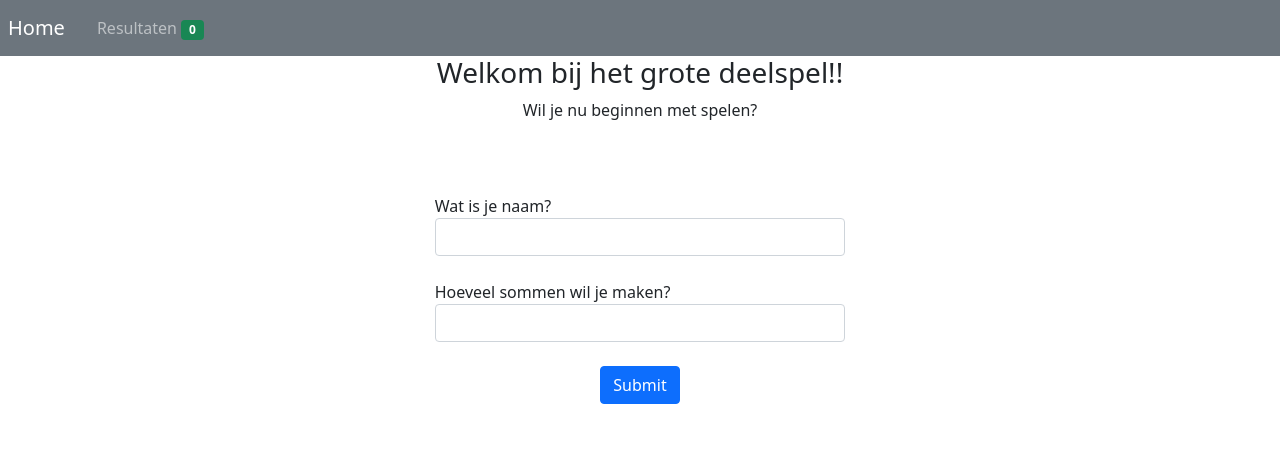
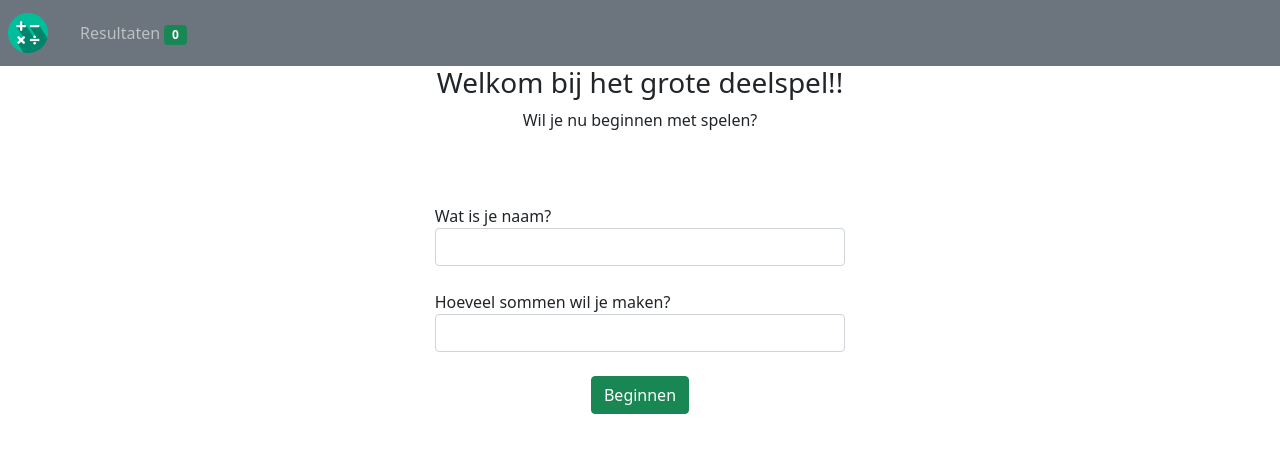
Before and after one commit to hesselonline/flask-delen, a Flask app: page / in a window 1280 px wide. Shown: the top 453 px of the page. Run offline with Flask 2, Linux system fonts and the light colour scheme; some libraries are stand-ins or nearby versions.

Commit message:
Change theming and logo
theme to green

```diff
--- a/app.py
+++ b/app.py
@@ -15,14 +15,14 @@ class QuizForm(FlaskForm):
     naam = StringField("Wat is je naam?", validators=[DataRequired()])
     aantal = IntegerField("Hoeveel sommen wil je maken?",
                           validators=[DataRequired()])
-    submit = SubmitField("Submit")
+    submit = SubmitField("Beginnen")
 
 
 class ExerciseForm(FlaskForm):
     antwoord = IntegerField("Wat is het antwoord?",
                             validators=[DataRequired()])
     rest = IntegerField("Wat is het rest getal?")
-    submit = SubmitField("Submit")
+    submit = SubmitField("Invoeren")
 
 
 app = Flask(__name__)
--- a/templates/base.html
+++ b/templates/base.html
@@ -12,14 +12,12 @@
 
     <nav class="navbar navbar-expand-lg navbar-dark bg-secondary">
 
-        <a class="navbar-brand px-2" href="{{url_for('index')}}">Home</a>
-        <button class="navbar-toggler" type="button" data-toggle="collapse" data-target="#navbarSupportedContent"
-            aria-controls="navbarSupportedContent" aria-expanded="false" aria-label="Toggle navigation">
-            <span class="navbar-toggler-icon"></span>
-        </button>
+        <a class="navbar-brand px-2" href="{{url_for('index')}}"><img src="/static/logo.png" alt="" width="40"
+                height="40"></a>
         <ul class="navbar-nav">
             <li class="nav-item">
-                <a class="nav-link" href="{{url_for('results')}}">Resultaten <span class="badge bg-success">{{aantal_goed}}</span></a>
+                <a class="nav-link" href="{{url_for('results')}}">Resultaten <span
+                        class="badge bg-success">{{aantal_goed}}</span></a>
             </li>
         </ul>
     </nav>
@@ -27,13 +25,13 @@
 
 
 
-        {% block content %}
+    {% block content %}
 
-        {% endblock %}
+    {% endblock %}
 
-        <script src="https://cdn.jsdelivr.net/npm/bootstrap@5.1.1/dist/js/bootstrap.bundle.min.js"
-            integrity="sha384-/bQdsTh/da6pkI1MST/rWKFNjaCP5gBSY4sEBT38Q/9RBh9AH40zEOg7Hlq2THRZ"
-            crossorigin="anonymous"></script>
+    <script src="https://cdn.jsdelivr.net/npm/bootstrap@5.1.1/dist/js/bootstrap.bundle.min.js"
+        integrity="sha384-/bQdsTh/da6pkI1MST/rWKFNjaCP5gBSY4sEBT38Q/9RBh9AH40zEOg7Hlq2THRZ"
+        crossorigin="anonymous"></script>
 
 </body>
 
--- a/templates/exercise.html
+++ b/templates/exercise.html
@@ -32,7 +32,7 @@
                     {{ wtf.form_field(form.rest, class='form-control')}}
                     <br>
                     <center>
-                        {{ wtf.form_field(form.submit, class="btn btn-primary")}}
+                        {{ wtf.form_field(form.submit, class="btn btn-success")}}
                     </center>
                 </form>
             </div>
--- a/templates/index.html
+++ b/templates/index.html
@@ -19,7 +19,7 @@
                 {{ wtf.form_field(form.aantal, class='form-control')}}
             <br>
             <center>
-                {{ wtf.form_field(form.submit, class="btn btn-primary")}}
+                {{ wtf.form_field(form.submit, class="btn btn-success")}}
             </center>
        </form>
         </div>
```
Also changed, not shown: static/logo.png (added).
